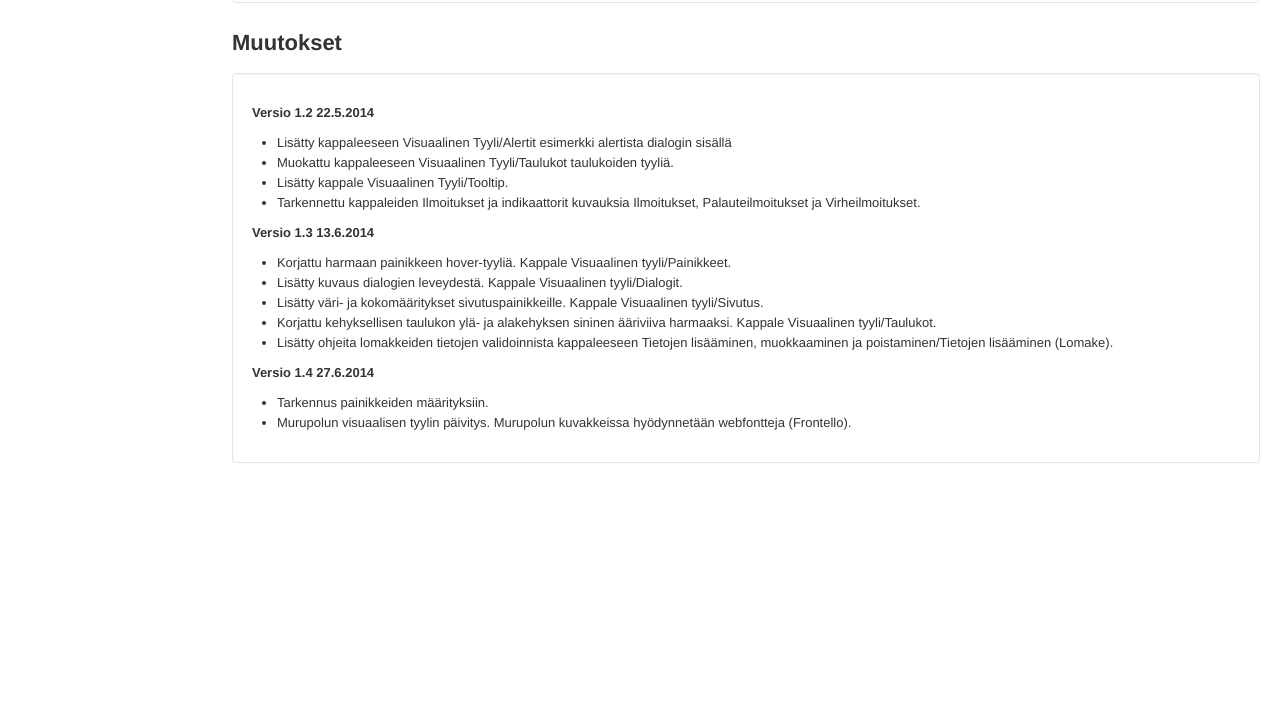
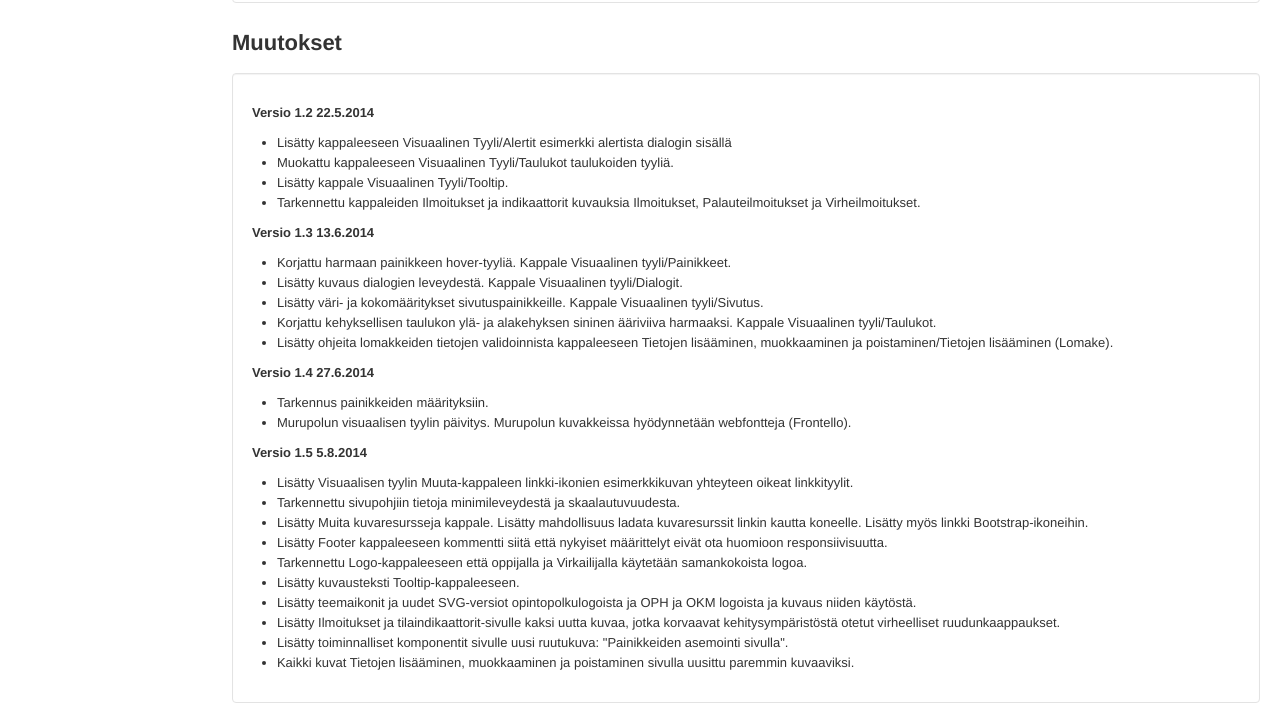
Before and after one commit to chilpura/Tyyliopas, a plain HTML site: page index.html in a window 1280 px wide. Shown: the part 1461-2184 px from the top of the page. Before the commit the page ends 1944 px from the top, so only its background shows below. Drawn offline with nearby package versions, Linux system fonts and the light colour scheme.

Commit message:
Muutoslistan päivitys

```diff
--- a/index.html
+++ b/index.html
@@ -132,6 +132,19 @@
         <li>Tarkennus painikkeiden määrityksiin.</li>
         <li>Murupolun visuaalisen tyylin päivitys. Murupolun kuvakkeissa hyödynnetään webfontteja (Frontello).</li>
         </ul>
+    <h5>Versio 1.5 5.8.2014</h5>
+        <ul>
+        <li>Lisätty Visuaalisen tyylin Muuta-kappaleen linkki-ikonien esimerkkikuvan yhteyteen oikeat linkkityylit.</li>
+        <li>Tarkennettu sivupohjiin tietoja minimileveydestä ja skaalautuvuudesta.</li>
+        <li>Lisätty Muita kuvaresursseja kappale. Lisätty mahdollisuus ladata kuvaresurssit linkin kautta koneelle. Lisätty myös linkki Bootstrap-ikoneihin.</li>
+        <li>Lisätty Footer kappaleeseen kommentti siitä että nykyiset määrittelyt eivät ota huomioon responsiivisuutta.</li>
+        <li>Tarkennettu Logo-kappaleeseen että oppijalla ja Virkailijalla käytetään samankokoista logoa.</li>
+        <li>Lisätty kuvausteksti Tooltip-kappaleeseen.</li>
+        <li>Lisätty teemaikonit ja uudet SVG-versiot opintopolkulogoista ja OPH ja OKM logoista ja kuvaus niiden käytöstä.</li>
+        <li>Lisätty Ilmoitukset ja tilaindikaattorit-sivulle kaksi uutta kuvaa, jotka korvaavat kehitysympäristöstä otetut virheelliset ruudunkaappaukset.</li>
+        <li>Lisätty toiminnalliset komponentit sivulle uusi ruutukuva: "Painikkeiden asemointi sivulla".</li>
+        <li>Kaikki kuvat Tietojen lisääminen, muokkaaminen ja poistaminen sivulla uusittu paremmin kuvaaviksi.</li>
+        </ul>
     </div>
       </div>
     </div>
```
